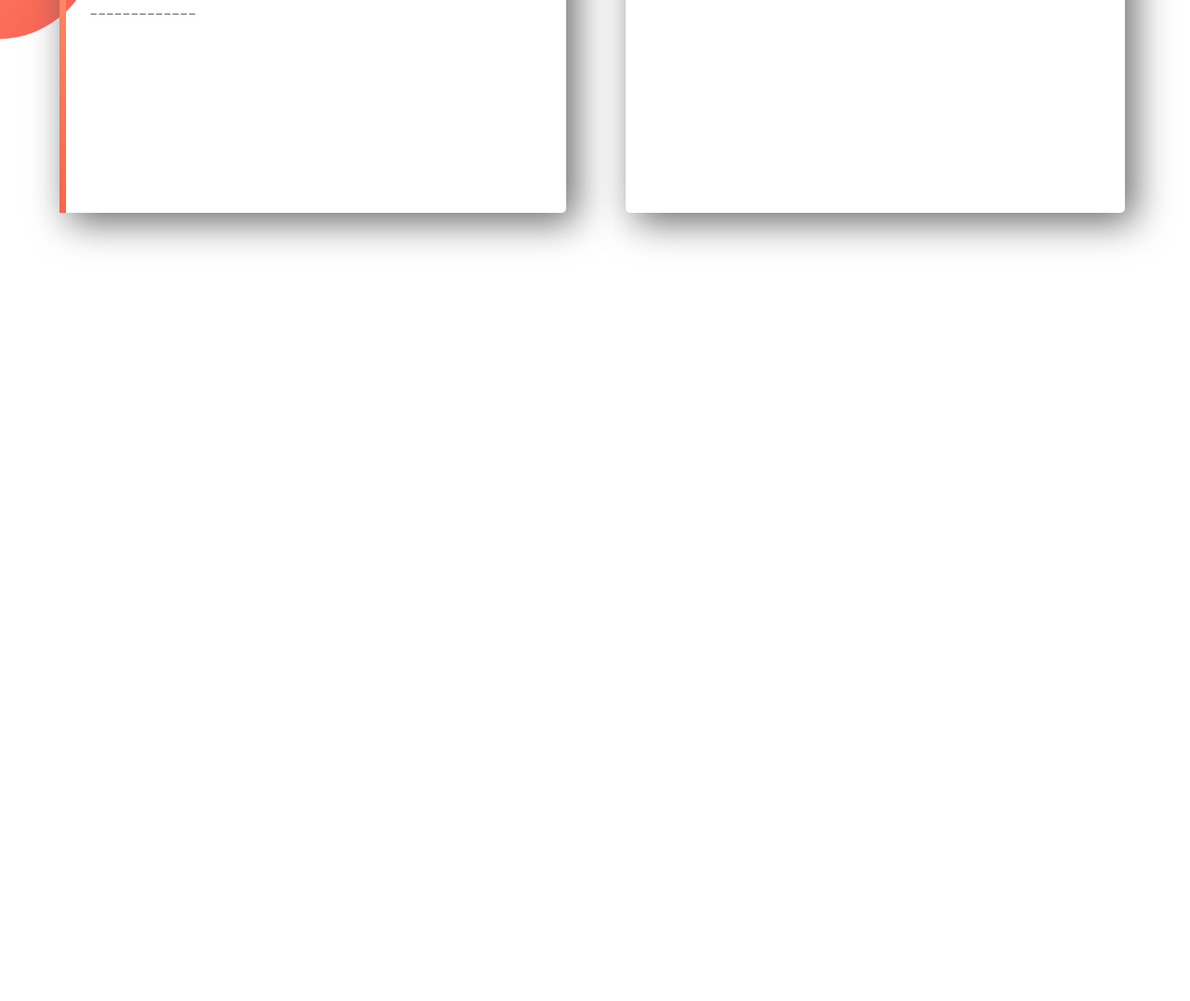
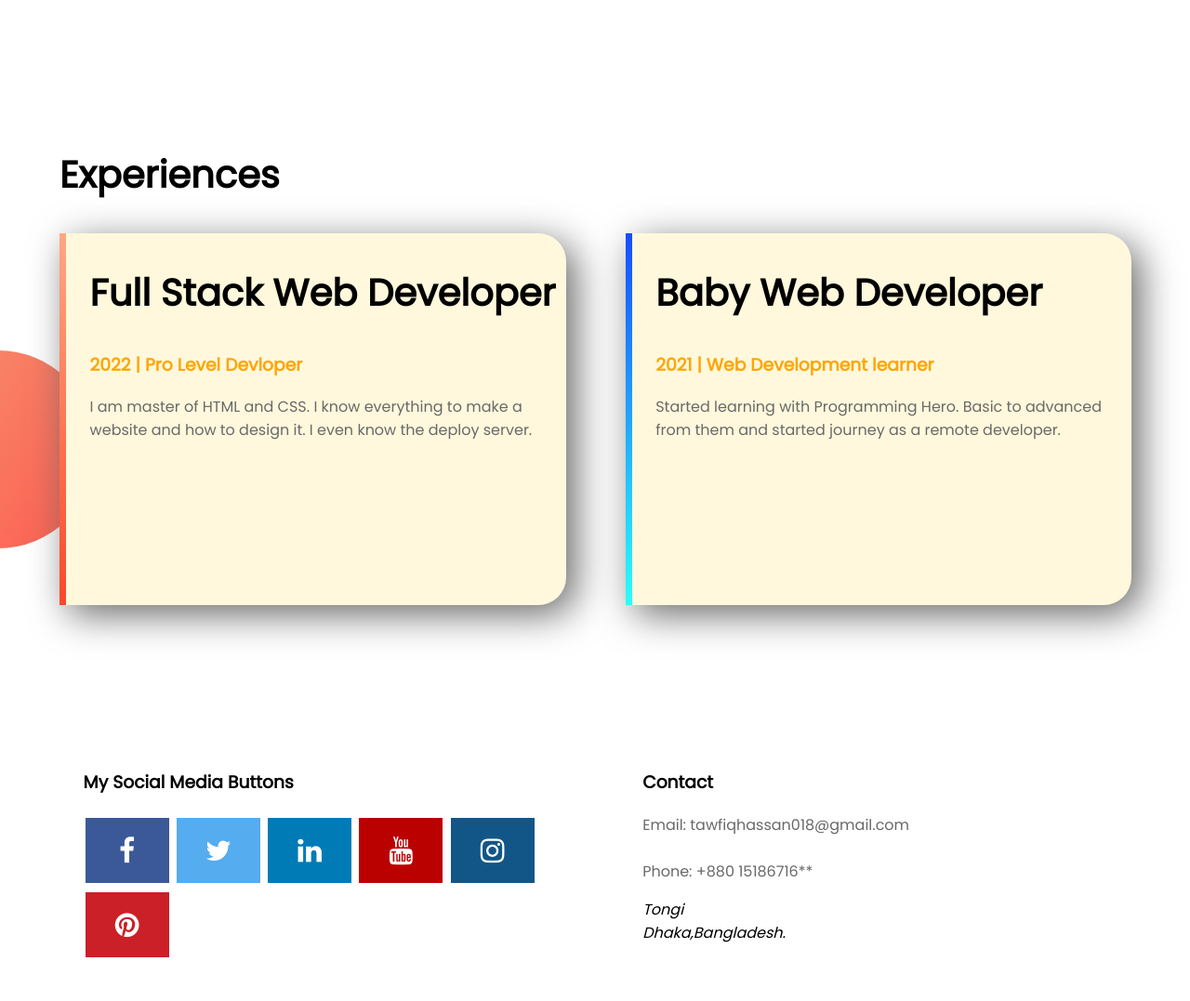
Before and after one commit to TawfiqHassan/Portfolio1, a plain HTML site: page index.html in a window 1280 px wide. Shown: the part 1175-2252 px from the top of the page at 93% size. Before the commit the page ends 1504 px from the top, so only its background shows below. Drawn offline with Linux system fonts and the light colour scheme.

Commit message:
first-website-done

```diff
--- a/index.html
+++ b/index.html
@@ -7,7 +7,8 @@
   <title>Tawfiq Hassan Nayem</title>
 
   <link rel="preconnect" href="https://fonts.gstatic.com">
-   <link href="https://fonts.googleapis.com/css2?family=Poppins&display=swap" rel="stylesheet">
+<link href="https://fonts.googleapis.com/css2?family=Poppins&display=swap" rel="stylesheet">
+<link rel="stylesheet" href="https://cdnjs.cloudflare.com/ajax/libs/font-awesome/4.7.0/css/font-awesome.min.css">
  <link rel="stylesheet" href="style.css">
  </head>
 <body>
@@ -20,13 +21,13 @@
     <a class="link-button" href="https://www.linkedin.com/in/tawfiqhassannayem" target="_blank" rel="noopener noreferrer">HIRE ME</a>
     </div>
     <div class="half-width">
-        <img src="images/tawfiq-bg1.jpg" alt="" srcset="">
+        <img src="images/my-bg1.png" alt="" srcset="">
     </div>
 </section>
 
 <section class="Dream-To-Be">
 <div class="half-width">
-    <img src="images/tawfiq-bg2.jpg" alt="" srcset="">
+    <img src="images/my-bg22.png" alt="" srcset="">
 </div>
 <div class="half-width">
     <h2>Dream To Be</h2>
@@ -38,18 +39,45 @@
 </section>
 
 <section class="Experience">
+    <h2 class="exp">Experiences</h2>
     <div id="full-stack" class="half-width Single-Experience">
         <h2>Full Stack Web Developer</h2>
         <h3 class="name-highlighter"> 2022 | Pro Level Devloper</h3>
-        <p>-------------</p>
+        <p>I am master of HTML and CSS. I know everything to make a website and how to design it. I even know the deploy server.
+        </p>
     </div>
-    <div class="half-width Single-Experience">
+    <div id="Baby-Dev" class="half-width Single-Experience">
         <h2>Baby Web Developer</h2>
         <h3 class="name-highlighter"> 2021 | Web Development learner</h3>
+        <p>
+            Started learning with Programming Hero.
+            Basic to advanced from them and started journey as a remote developer.
+        </p>
     </div>
+</section>
 
+<section>
+    <div class="half-width">
+        <h3>My Social Media Buttons</h3>
+<!-- Add font awesome icons -->
+<a href="https://www.facebook.com/TAWFIQ.HASSAN.NAYEM.0/" target="_blank" class="fa fa-facebook"></a>
+<a href="#" target="_blank" class="fa fa-twitter"></a>
+<a href="https://www.linkedin.com/in/tawfiqhassannayem" target="_blank" class="fa fa-linkedin"></a>
+<a href="https://www.youtube.com/channel/UC2r9I531GIir-I0v_msqaJQ" target="_blank" class="fa fa-youtube"></a>
+<a href="https://www.instagram.com/tawfiqhassannayem/" target="_blank" class="fa fa-instagram"></a>
+<a href="https://www.pinterest.com/tawfiqhassannayem/" target="_blank" class="fa fa-pinterest"></a>
+    </div>
+    <div class="half-width">
+        <h3>Contact</h3>
+        <p>Email: tawfiqhassan018@gmail.com <br> <br> Phone: +880 15186716** <br>
+            <Address>
+Tongi <br> Dhaka,Bangladesh.
+            </Address></p>
+    </div>
 </section>
 
 
+<footer><p>© Tawfiq 2021 , All rights reserved.</p></footer>
+
 </body>
 </html>
--- a/style.css
+++ b/style.css
@@ -24,12 +24,12 @@ body{
     width: 100%;
 }
 .top-banner{
-    border: 1px solid rgba(67, 236, 132, 0.664);
     background-image: url(images/top-banner.png);
     background-repeat: no-repeat;
 }
 section{
     height: 500px;
+    padding-bottom: 150px;
 }
 .link-button{
     text-decoration: none;
@@ -40,7 +40,6 @@ section{
     font-weight: 700;
 }
 .Dream-To-Be{
-    border: 1px solid rgba(37, 97, 226, 0.664);
     background-image: url(images/dream-bg.png);
     background-repeat: no-repeat;
     background-position: right;
@@ -48,16 +47,76 @@ section{
 }
 .Experience{
     background-image: url(images/exp-bg.png);
- background-repeat: no-repeat;
+    background-repeat: no-repeat;
+    background-position:left center;
 
 }
 .Single-Experience{
  box-shadow: 10px 10px 40px  dimgray;
- border-radius: 5px;
+ border-radius: 0px 30px 30px 0px;
  height: 80%;
-
+ background-color: cornsilk;
 }
 #full-stack{
-    border-left: 7px solid blue;
-    border-image:linear-gradient( 180deg, lightSalmon , Tomato );
+    border-left: 7px solid;
+    border-image:linear-gradient(180deg, rgba(255, 160, 122, 0.911) , rgb(248, 73, 43) );
     border-image-slice: 1;
+}
+#Baby-Dev{
+    border-left: 7px solid;
+    border-image:linear-gradient(180deg, rgba(0, 60, 255, 0.911) , rgba(0, 255, 255, 0.822) );
+    border-image-slice: 1;
+}
+footer p{
+    text-align: center;
+    color: black;
+    font-family: monospace;
+    font-size: 16px;
+}
+.exp{
+    padding-left: 5%;
+}
+
+/*----Social Link----*/
+
+.fa {
+    padding: 20px;
+    font-size: 30px;
+    width: 50px;
+    text-align: center;
+    text-decoration: none;
+    margin: 5px 2px;
+  }
+
+  .fa:hover {
+      opacity: 0.7;
+  }
+
+  .fa-facebook {
+    background: #3B5998;
+    color: white;
+  }
+
+  .fa-twitter {
+    background: #55ACEE;
+    color: white;
+  }
+  .fa-linkedin {
+    background: #007bb5;
+    color: white;
+  }
+
+  .fa-youtube {
+    background: #bb0000;
+    color: white;
+  }
+
+  .fa-instagram {
+    background: #125688;
+    color: white;
+  }
+
+  .fa-pinterest {
+    background: #cb2027;
+    color: white;
+  }
```
Also changed, not shown: images/my-bg1.png (added), images/my-bg22.png (added), images/tawfiq-bg1.jpg (deleted), images/tawfiq-bg2.jpg (deleted).
